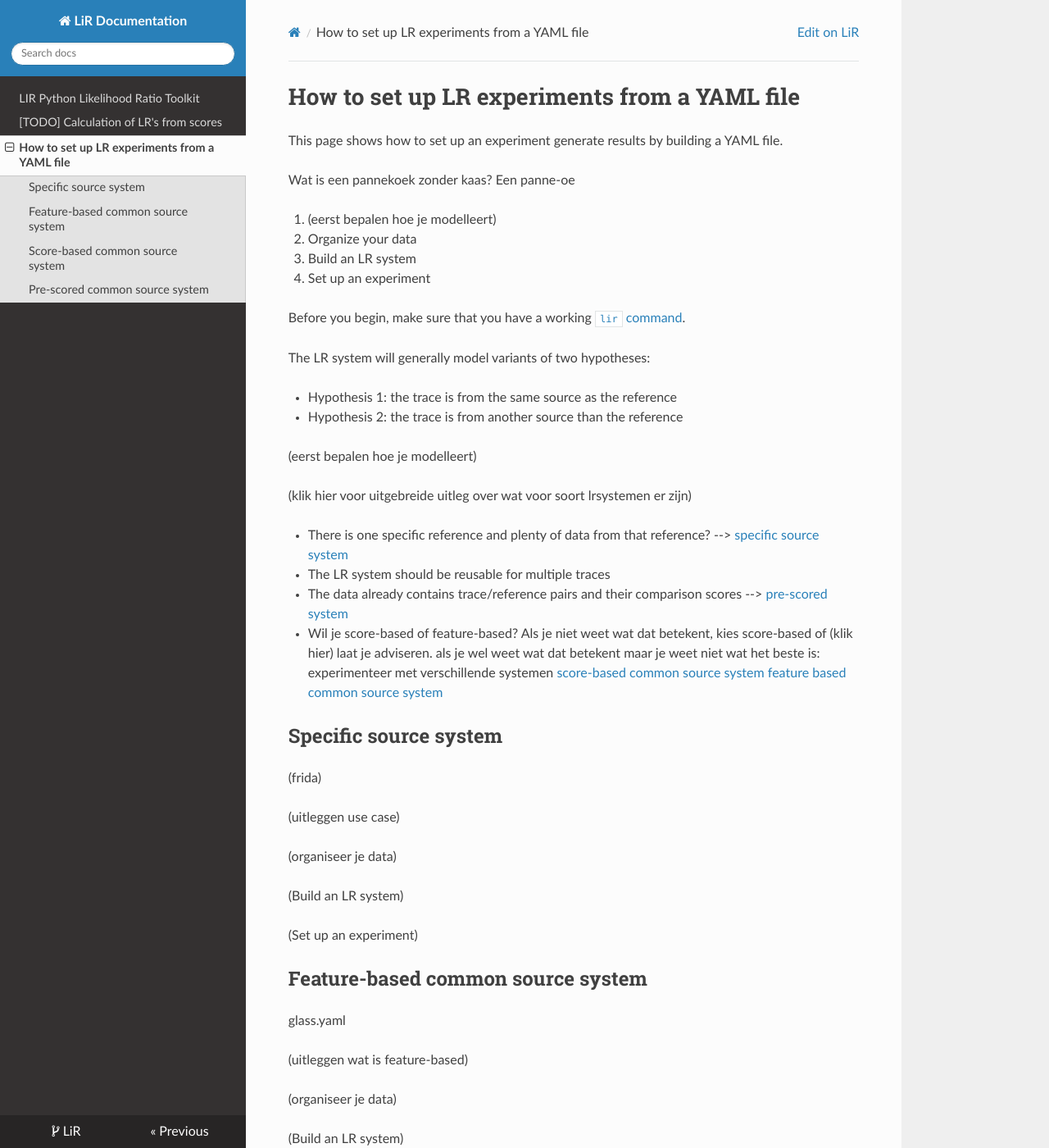
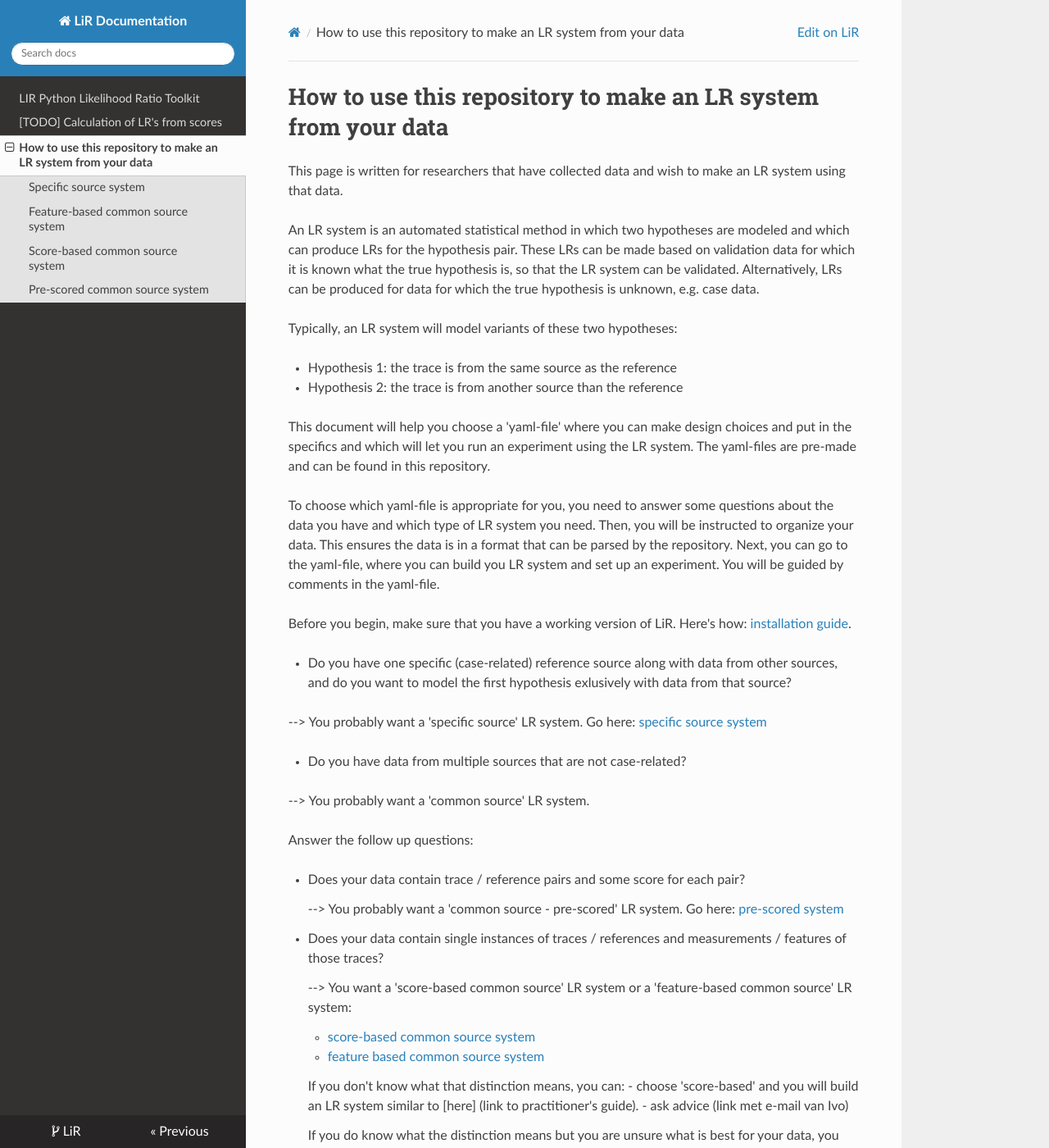
Before and after one commit to NetherlandsForensicInstitute/lir, an MkDocs documentation site: the page built from docs/lrsystem_yaml.md, in a window 1280 px wide and 1400 px high. Shown: the whole window at 82% size. Built offline with MkDocs 1.6.1, drawn with Linux system fonts in a browser that asks for light colours; nearby versions of some CDN libraries; some of the changed text lies outside the part shown.

Commit message:
Update lrsystem_yaml.md

```diff
--- a/docs/lrsystem_yaml.md
+++ b/docs/lrsystem_yaml.md
@@ -1,32 +1,55 @@
-# How to set up LR experiments from a YAML file
+# How to use this repository to make an LR system from your data
 
-This page shows how to set up an experiment generate results by building a YAML file.
+This page is written for researchers that have collected data and wish to make an LR system using that data.
 
-Wat is een pannekoek zonder kaas? Een panne-oe
+An LR system is an automated statistical method in which two hypotheses are modeled and which can produce LRs for the hypothesis pair.
+These LRs can be made based on validation data for which it is known what the true hypothesis is, so that the LR system can be validated.
+Alternatively, LRs can be produced for data for which the true hypothesis is unknown, e.g. case data.
 
-1. (eerst bepalen hoe je modelleert)
-2. Organize your data
-3. Build an LR system
-4. Set up an experiment
-
-Before you begin, make sure that you have a working [`lir` command](index.html).
-
-The LR system will generally model variants of two hypotheses:
+Typically, an LR system will model variants of these two hypotheses:
 
 - Hypothesis 1: the trace is from the same source as the reference
 - Hypothesis 2: the trace is from another source than the reference
 
-(eerst bepalen hoe je modelleert)
+This document will help you choose a 'yaml-file' where you can make design choices and put in the specifics and which will let you run an experiment using the LR system.
+The yaml-files are pre-made and can be found in this repository.
 
-(klik hier voor uitgebreide uitleg over wat voor soort lrsystemen er zijn)
+To choose which yaml-file is appropriate for you, you need to answer some questions about the data you have and which type of LR system you need.
+Then, you will be instructed to organize your data. This ensures the data is in a format that can be parsed by the repository.
+Next, you can go to the yaml-file, where you can build you LR system and set up an experiment. You will be guided by comments in the yaml-file.
 
-- There is one specific reference and plenty of data from that reference? --> [specific source system](#specific-source-system)
-- The LR system should be reusable for multiple traces
-  - The data already contains trace/reference pairs and their comparison scores --> [pre-scored system](#pre-scored-common-source-system)
-  - Wil je score-based of feature-based? Als je niet weet wat dat betekent, kies score-based of (klik hier) laat je adviseren. als je wel weet wat dat betekent maar je weet niet wat het beste is: experimenteer met verschillende systemen [score-based common source system](#common-source-system) [feature based common source system](#common-source-system)
+Before you begin, make sure that you have a working version of LiR. Here's how: [installation guide](index.html).
+
+- Do you have one specific (case-related) reference source along with data from other sources, and do you want to model the first hypothesis exlusively with data from that source?
+
+  --> You probably want a 'specific source' LR system. Go here: [specific source system](#specific-source-system)
+
+- Do you have data from multiple sources that are not case-related?
+
+  --> You probably want a 'common source' LR system.
+
+  Answer the follow up questions:
+
+  - Does your data contain trace / reference pairs and some score for each pair?
+
+    --> You probably want a 'common source - pre-scored' LR system. Go here: [pre-scored system](#pre-scored-common-source-system)
+
+  - Does your data contain single instances of traces / references and measurements / features of those traces?
+
+    --> You want a 'score-based common source' LR system or a 'feature-based common source' LR system:
+
+      - [score-based common source system](#common-source-system)
+      - [feature based common source system](#common-source-system)
+
+    If you don't know what that distinction means, you can:
+      - choose 'score-based' and you will build an LR system similar to [here] (link to practitioner's guide).
+      - ask advice (link met e-mail van Ivo)
+
+    If you do know what the distinction means but you are unsure what is best for your data, you can use this repository to build multiple LR systems, perform validation and compare the results.
 
 ## Specific source system
 
+In this LR system, you will model hypothesis 1 'trace and reference come from the same source'
 (frida)
 
 (uitleggen use case)
```
